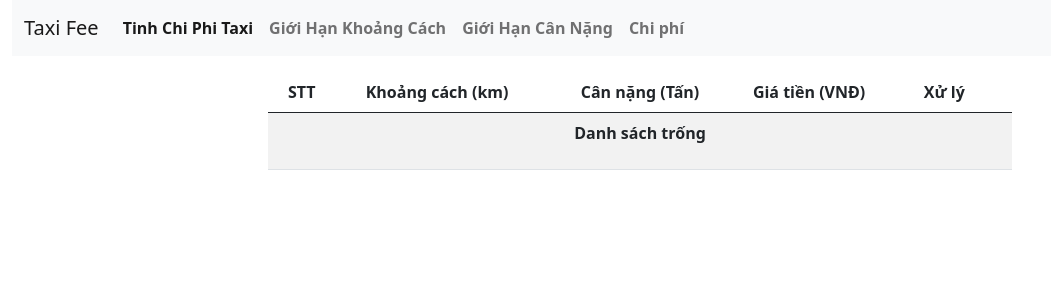
After one commit to ThangNguyen-dev/Taxi, a PHP site: template template/cost.php in a window 1280 px wide. The commit adds this page. Shown: the top 300 px of the page, without its empty margins (0-1051 px from the left). Run offline with PHP 8.4, Linux system fonts and the light colour scheme; the template is opened without the code that fills it, so the values that code supplies are empty; some libraries are stand-ins or nearby versions.

Commit message:
update and delete cost done

```diff
--- /dev/null
+++ b/template/cost.php
@@ -0,0 +1,57 @@
+<!-- Modal -->
+<div class="modal fade" id="exampleModal" tabindex="-1" aria-labelledby="exampleModalLabel" aria-hidden="true">
+    <div class="modal-dialog">
+        <div class="modal-content">
+            <div class="modal-header">
+                <h5 class="modal-title" id="exampleModalLabel">Modal title</h5>
+                <button type="button" class="btn-close" data-bs-dismiss="modal" aria-label="Close"></button>
+            </div>
+            <div class="modal-body">
+                ...
+            </div>
+            <div class="modal-footer">
+                <button type="button" class="btn btn-secondary" data-bs-dismiss="modal">Close</button>
+                <button type="button" class="btn btn-primary">Save changes</button>
+            </div>
+        </div>
+    </div>
+</div>
+<div class="container mt-3">
+    <div class="col-8 m-auto">
+        <table class="table table-striped">
+            <thead>
+                <tr>
+                    <th scope="col-1" class="col-1 text-center">STT</th>
+                    <th scope="col-2" class="col-3 text-center">Khoảng cách (km)</th>
+                    <th scope="col-2" class="col-3 text-center">Cân nặng (Tấn)</th>
+                    <th scope="col-2" class="col-2 text-center">Giá tiền (VNĐ)</th>
+                    <th scope="col-3" class="col-2 text-center">Xử lý</th>
+                </tr>
+            </thead>
+            <tbody>
+                <?php
+                if (empty($costs)) {
+                    echo '<td colspan="5" scope="col-4"><p  class="fw-bold text-center">Danh sách trống</p></td>';
+                } else {
+                    foreach ($costs as $key => $cost) : ?>
+                        <tr>
+                            <th scope="col-2" class="text-center"><?= $key + 1 ?></th>
+                            <td scope="col-2" class="text-center"><?= $cost['Min'] ?>-<?= $cost['Max'] ?></td>
+                            <td scope="col-2" class="text-center"><?= $cost['weight'] ?></td>
+                            <td scope="col-2" class="text-center" value="<?= $cost['fee'] ?>"><?= $cost['fee'] ?></td>
+                            <td scope="col-2 " class="text-center">
+                                <!-- Button trigger modal -->
+                                <a type="button" class="btn btn-striped" href="cost.php?v=0&qw=<?= $cost['id_weight'] ?>&qd=<?= $cost['id_distance'] ?>">
+                                    <img src="img/edit.svg" alt="Edit" title="Edit" />
+                                </a>
+                                <a type="button" class="btn btn-striped" href="cost.php?v=1&qw=<?= $cost['id_weight'] ?>&qd=<?= $cost['id_distance'] ?>">
+                                    <img src="img/trash-2.svg" alt="Delete" title="Delete">
+                                </a>
+                            </td>
+                        </tr>
+                <?php endforeach;
+                } ?>
+            </tbody>
+        </table>
+    </div>
+</div>
--- a/template/header.php
+++ b/template/header.php
@@ -28,16 +28,20 @@
                 <div class="collapse navbar-collapse" id="navbarSupportedContent">
                     <ul class="navbar-nav me-auto mb-2 mb-lg-0">
                         <li class="nav-item">
-                            <a class="nav-link active" aria-current="page" href="index.php">Tinh Chi Phi Taxi</a>
+                            <a class="nav-link active fw-bold" aria-current="page" href="index.php">Tinh Chi Phi Taxi</a>
                         </li>
                         <li class="nav-item">
-                            <a class="nav-link" href="distance.php">Giới Hạn Khoảng Cách</a>
+                            <a class="nav-link fw-bold" href="distance.php">Giới Hạn Khoảng Cách</a>
                         </li>
                         <li class="nav-item">
-                            <a class="nav-link" href="weight.php">Giới Hạn Cân Nặng</a>
+                            <a class="nav-link fw-bold" href="weight.php">Giới Hạn Cân Nặng</a>
+                        </li>
+                        <li class="nav-item">
+                            <a class="nav-link fw-bold" href="cost.php">Chi phí</a>
                         </li>
                     </ul>
                 </div>
             </div>
         </nav>
+        <!-- end navbar  -->
     </div>
```
Also changed, not shown: cost.php (added, +58 -0 lines), modules/delete.php (+16 -1 lines), modules/getData.php (+21 -0 lines), modules/update.php (+7 -0 lines), template/updateCost.php (added, +20 -0 lines), weight.php (+19 -3 lines), modules/add.php (line endings or trailing spaces).
